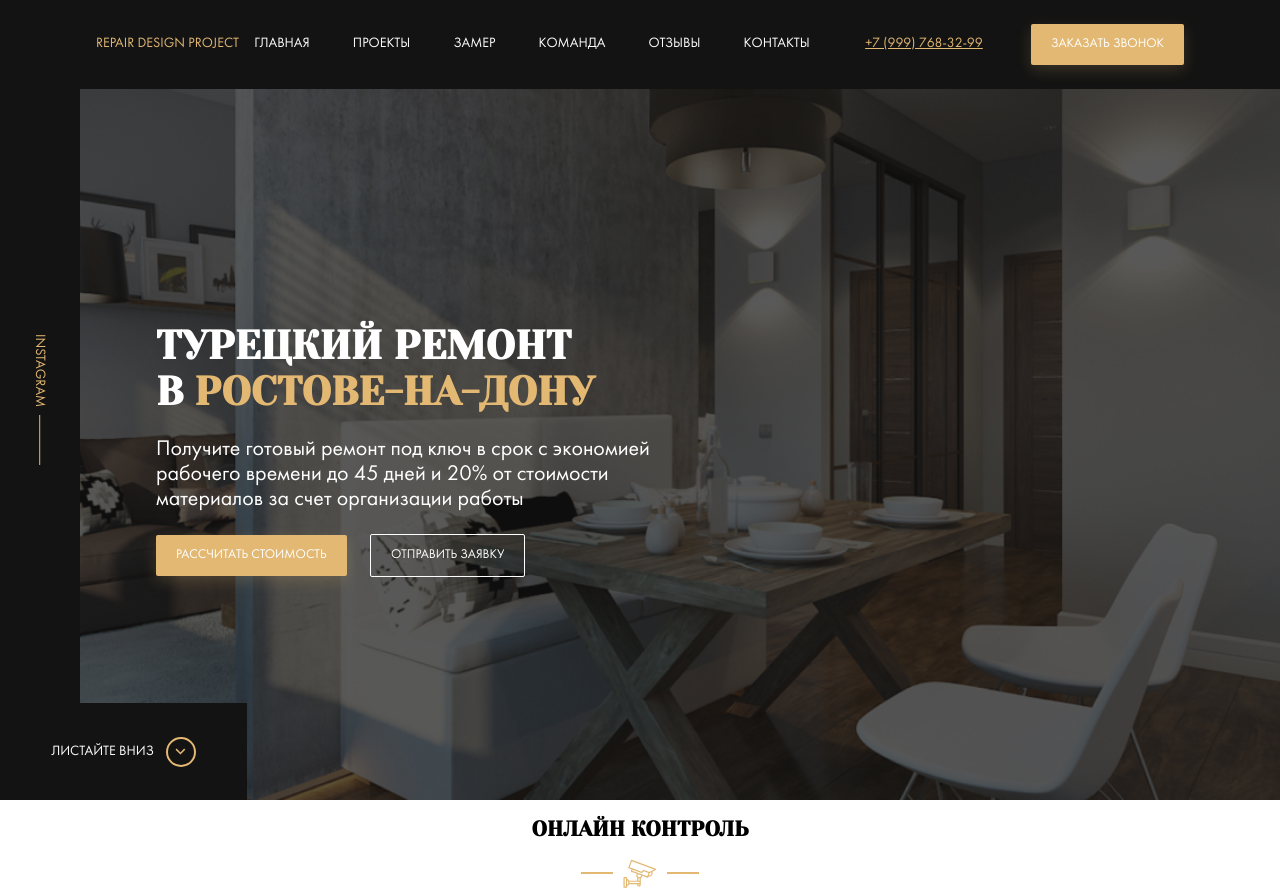
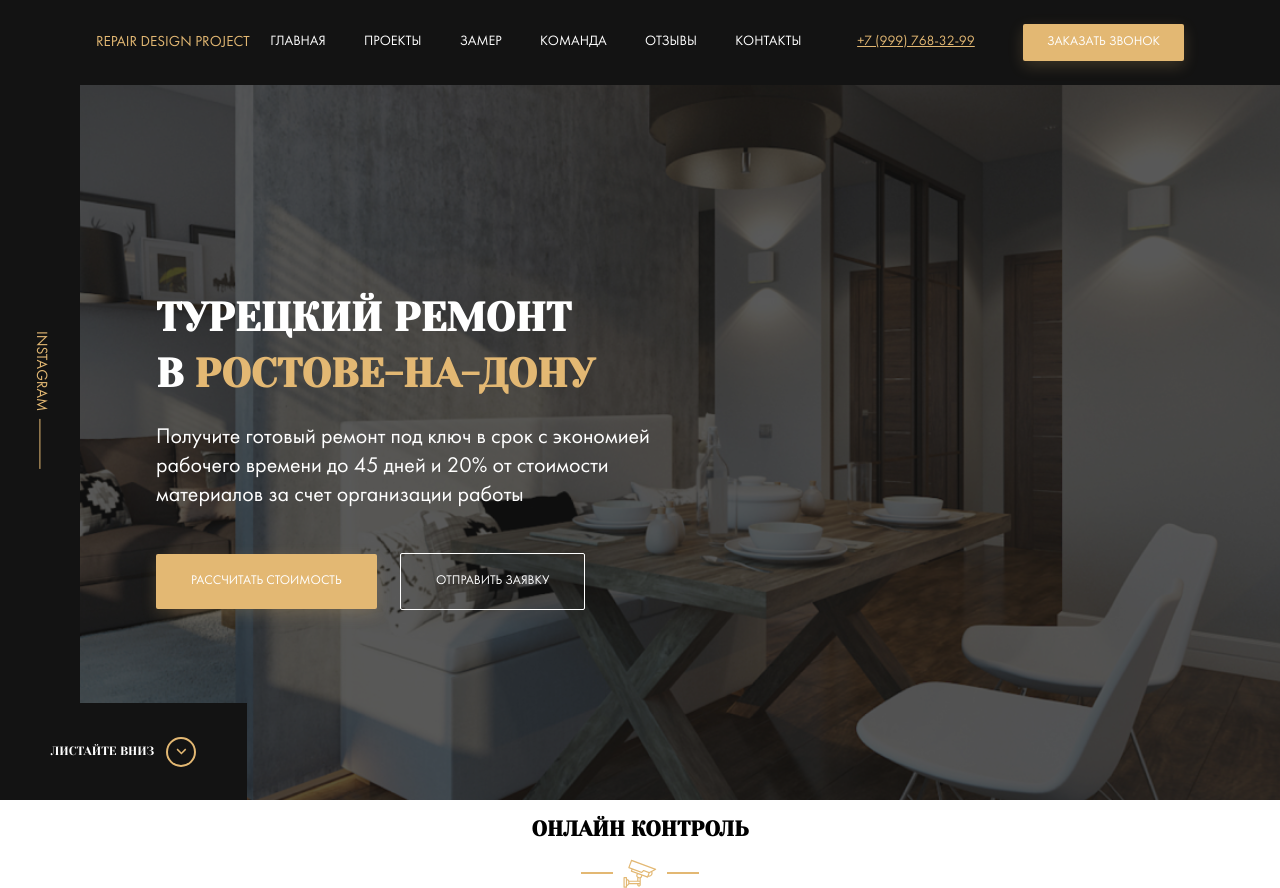
Before and after one commit to Dinara-V/repair-design, a website: page index.html in a window 1280 px wide. Drawn offline with Linux system fonts and the light colour scheme; files whose address does not match are found by name.

Commit message:
refact: adapted with pixel perfect

```diff
--- a/sass/_interface.sass
+++ b/sass/_interface.sass
@@ -1,5 +1,5 @@
 .button
-  padding: 13px 20px
+  padding: 11px 24px
   border: none
   border-radius: 2px
   text-transform: uppercase
--- a/sass/templates/_header.sass
+++ b/sass/templates/_header.sass
@@ -11,6 +11,7 @@
   justify-content: space-between
   align-items: center
 .logo
+  font-size: 1.075rem
   color: $primary
   text-transform: uppercase
 .nav
@@ -18,7 +19,7 @@
     color: $light
     text-decoration: none
     text-transform: uppercase
-    margin-right: 2.85rem
+    margin-right: 2.5rem
     transition: color 0.2s
     &:hover
       color: $primary
--- a/sass/templates/_hero.sass
+++ b/sass/templates/_hero.sass
@@ -21,10 +21,13 @@
     position: relative
     margin-left: 4.28rem
   &__text
+    line-height: 131%
     font-size: 1.57rem
     max-width: 35.714rem
+    margin-bottom: 3rem
   &__button
     margin-right: 20px
+    padding: 20px 35px
   &__instagram
     position: absolute
     left: 0
@@ -44,6 +47,8 @@
     text-transform: uppercase
     text-decoration: none
     color: $light
+    font-family: 'Yeseva One', cursive
+    font-size: 0.86rem
     &::after
       content: ''
       width: 30px
@@ -65,6 +70,7 @@
     display: flex
     align-items: center
     line-height: 0.8
+    font-size: 1.1rem
     &::after
       content: ''
       width: 50px
@@ -76,5 +82,6 @@
   font-family: 'Yeseva One', cursive
   text-transform: uppercase
   font-size: 2.857rem
+  line-height: 1.4
   &--primary
     color: $primary
```
Also changed, not shown: css/style.css.
